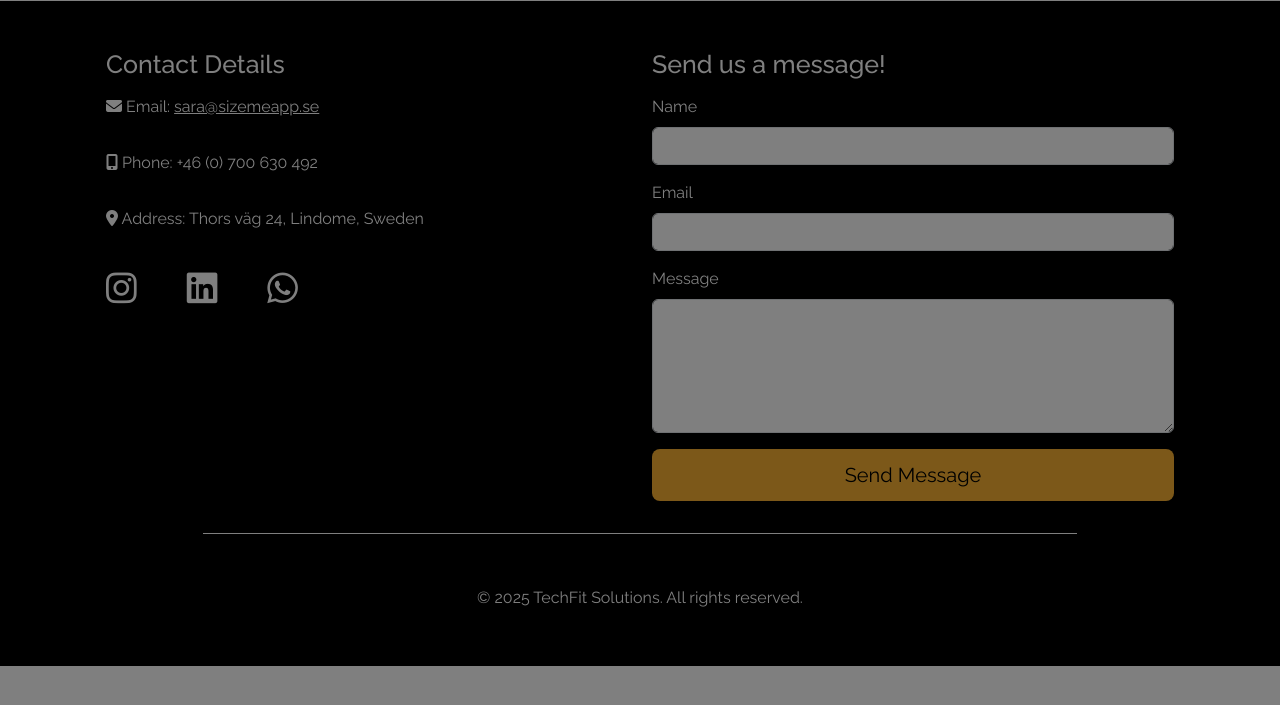
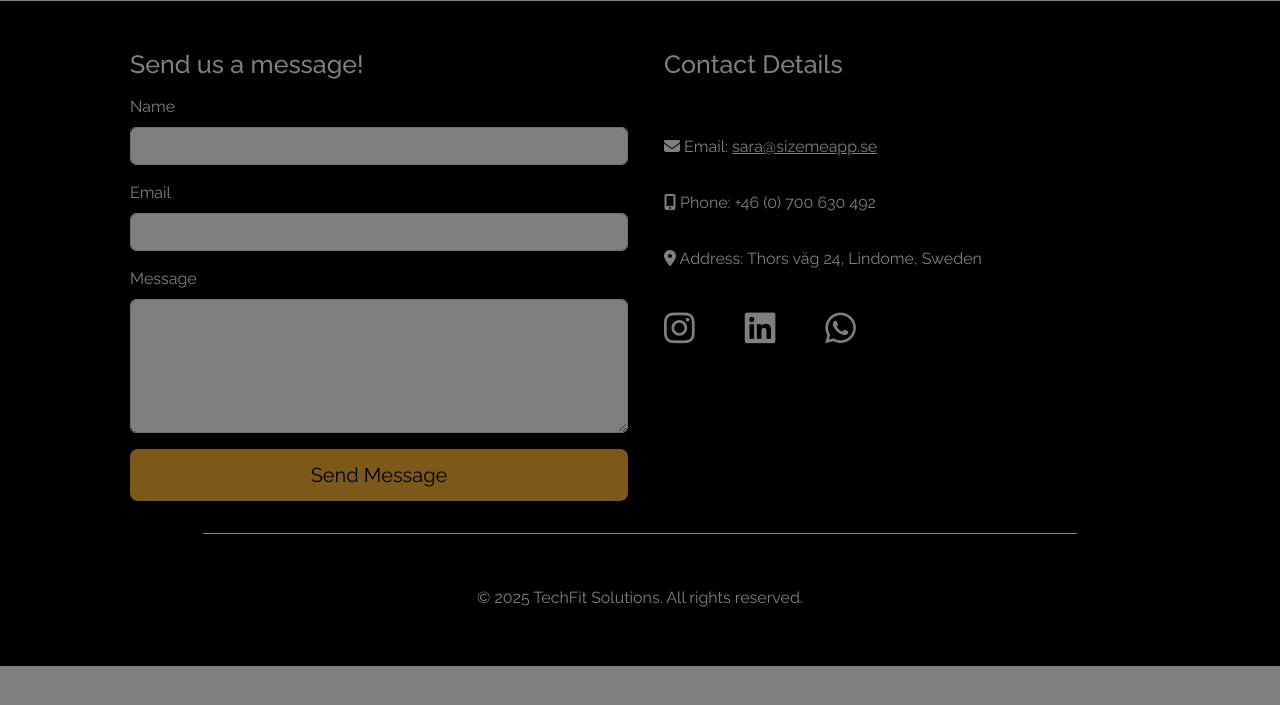
Before and after one commit to Sara-Sundin/SizeMeApp_MVP, a Django app: page /accounts/dashboard/ in a window 1280 px wide. Shown: the part 594-1299 px from the top of the page. Run offline with Django 5.2, Linux system fonts and the light colour scheme; the visitor is signed in with stand-in values (Sample User, id 1); some libraries are stand-ins or nearby versions.

Commit message:
rearrange footer with form first

```diff
--- a/templates/base.html
+++ b/templates/base.html
@@ -34,16 +34,29 @@
 <footer class="footer text-start pt-5">
 
   <section class="contact-wrapper container px-4">
-        <div class="row">
-            <!-- Contact Info -->
-            <div class="contact-details col-12 col-md-6 pb-5 mb-md-0">
-                <h2 class="contact-sub-heading pb-2">Contact Details</h2>
+    <div class="px-md-4 row align-items-start">
+      <!-- Contact Form (appears first in markup = top on mobile) -->
+      <div id="contact" class="contact-form-container col-12 col-md-6 mb-5 mb-md-0">
+        <h2 class="pb-2">Send us a message!</h2>
+        <form method="post" class="contact-form">
+          {% csrf_token %}
+          {{ form|crispy }}
+          <button type="submit" class="cta-btn cta-btn--secondary mt-3">Send Message</button>
+        </form>
+      </div>
+
+      <!-- Contact Info (sits below on mobile, side by side on md+) -->
+      <div class=" px-md-4 contact-details col-12 col-md-6">
+        <h2 class="pb-5 contact-sub-heading pb-2">Contact Details</h2>
         <div class="details">
-                    <p><i class="fa-solid fa-envelope"></i> Email: <a class="text-white" href="mailto:sara@sizemeapp.se">sara@sizemeapp.se</a></p>
+          <p><i class="fa-solid fa-envelope"></i> Email:
+            <a class="text-white" href="mailto:sara@sizemeapp.se">sara@sizemeapp.se</a>
+          </p>
           <p><i class="fa-solid fa-mobile-screen-button"></i> Phone: +46 (0) 700 630 492</p>
           <p><i class="fa-solid fa-location-dot"></i> Address: Thors väg 24, Lindome, Sweden</p>
         </div>
-                <!-- Social -->
+
+        <!-- Social Icons -->
         <div class="social-icons mt-3">
           <a href="https://www.instagram.com/sizemeapp__/" target="_blank" aria-label="Instagram" rel="noopener">
             <i class="fa-brands fa-instagram"></i>
@@ -55,16 +68,6 @@
             <i class="fa-brands fa-whatsapp"></i>
           </a>
         </div>
-            </div>
-
-            <!-- Contact Form -->
-            <div id="contact" class="contact-form-container col-12 col-md-6">
-                <h2 class="pb-2">Send us a message!</h2>
-                <form method="post" class="contact-form">
-                    {% csrf_token %}
-                    {{ form|crispy }}
-                    <button type="submit" class="cta-btn cta-btn--secondary">Send Message</button>
-                </form>
       </div>
     </div>
 
```
Lines whose indentation alone changed are shown as unchanged.
